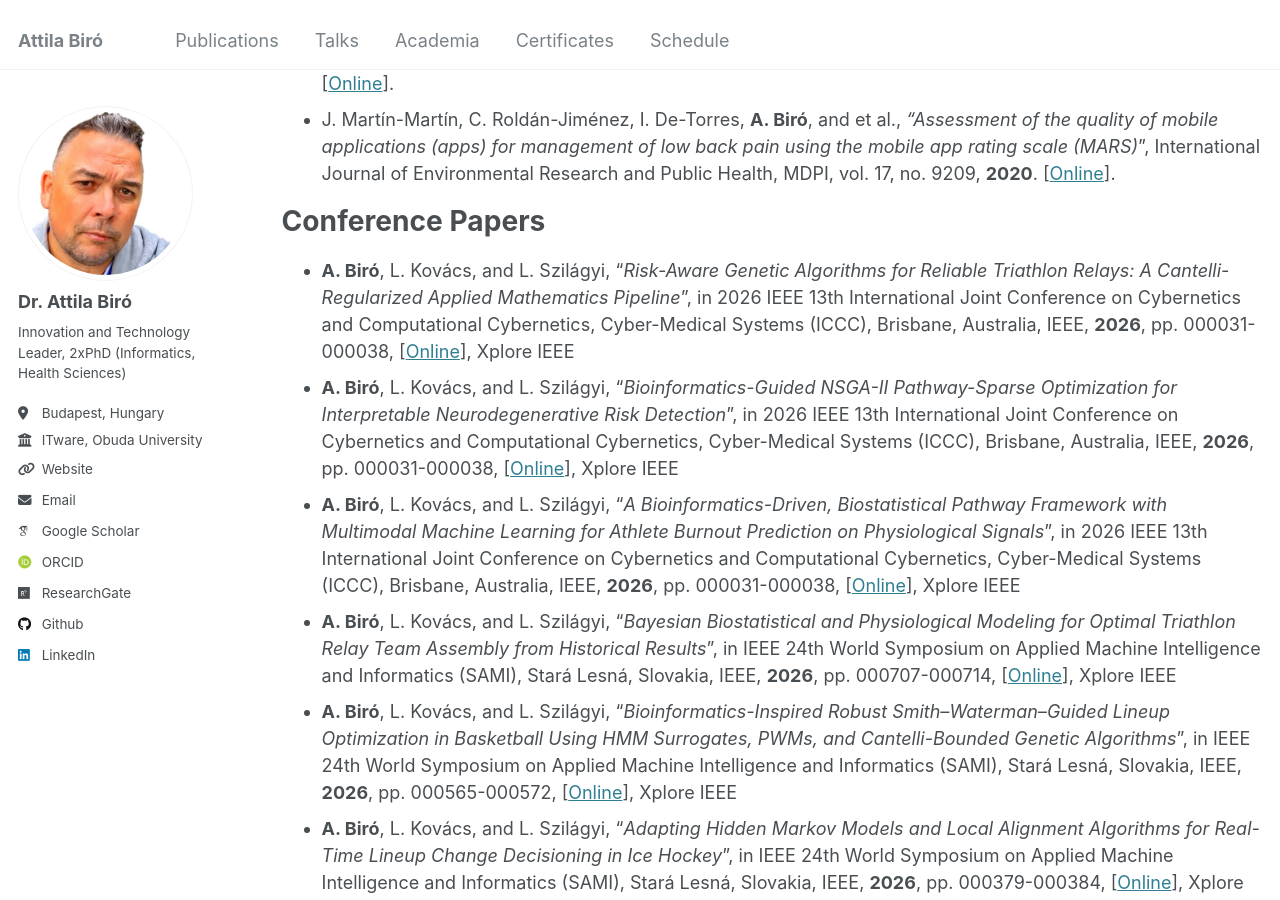
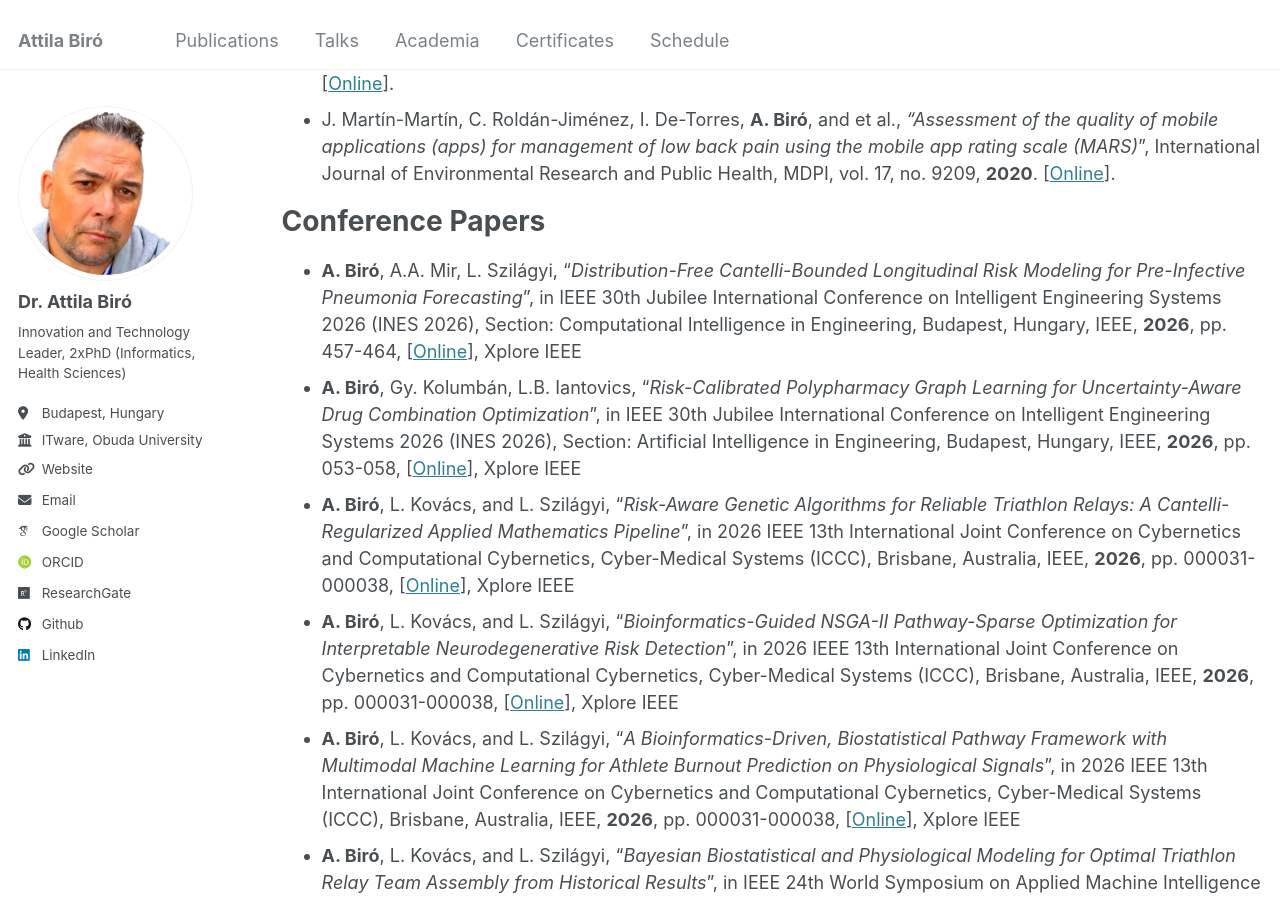
Before and after one commit to biroka/biroka.github.io, a Jekyll site: the page built from _pages/publications.md, in a window 1280 px wide and 900 px high, scrolled down 1771 px. Built offline with Jekyll 4.4.1, drawn with Linux system fonts in a browser that asks for light colours; some web fonts are replaced.

Commit message:
Update publications.md

```diff
--- a/_pages/publications.md
+++ b/_pages/publications.md
@@ -43,6 +43,8 @@ Journal Articles
 
 Conference Papers
 ======
+* **A. Biró**, A.A. Mir, L. Szilágyi, "_Distribution-Free Cantelli-Bounded Longitudinal Risk Modeling for Pre-Infective Pneumonia Forecasting_", in IEEE 30th Jubilee International Conference on Intelligent Engineering Systems 2026 (INES 2026), Section: Computational Intelligence in Engineering, Budapest, Hungary, IEEE, **2026**, pp. 457-464, [<a target="_new" href="https://doi.org/10.1109/INES69513.2026.11661053">Online</a>], Xplore IEEE
+* **A. Biró**, Gy. Kolumbán, L.B. Iantovics, "_Risk-Calibrated Polypharmacy Graph Learning for Uncertainty-Aware Drug Combination Optimization_", in IEEE 30th Jubilee International Conference on Intelligent Engineering Systems 2026 (INES 2026), Section: Artificial Intelligence in Engineering, Budapest, Hungary, IEEE, **2026**, pp. 053-058, [<a target="_new" href="https://doi.org/10.1109/INES69513.2026.11661206">Online</a>], Xplore IEEE
 * **A. Biró**, L. Kovács, and L. Szilágyi, “_Risk-Aware Genetic Algorithms for Reliable Triathlon Relays: A Cantelli-Regularized Applied Mathematics Pipeline_”, in 2026 IEEE 13th International Joint Conference on Cybernetics and Computational Cybernetics, Cyber-Medical Systems (ICCC), Brisbane, Australia, IEEE, **2026**, pp. 000031-000038, [<a target="_new" href="https://doi.org/10.1109/ICCC68994.2026.11511623">Online</a>], Xplore IEEE
 * **A. Biró**, L. Kovács, and L. Szilágyi, “_Bioinformatics-Guided NSGA-II Pathway-Sparse Optimization for Interpretable Neurodegenerative Risk Detection_”, in 2026 IEEE 13th International Joint Conference on Cybernetics and Computational Cybernetics, Cyber-Medical Systems (ICCC), Brisbane, Australia, IEEE, **2026**, pp. 000031-000038, [<a target="_new" href="https://doi.org/10.1109/ICCC68994.2026.11511613">Online</a>], Xplore IEEE
 * **A. Biró**, L. Kovács, and L. Szilágyi, “_A Bioinformatics-Driven, Biostatistical Pathway Framework with Multimodal Machine Learning for Athlete Burnout Prediction on Physiological Signals_”, in 2026 IEEE 13th International Joint Conference on Cybernetics and Computational Cybernetics, Cyber-Medical Systems (ICCC), Brisbane, Australia, IEEE, **2026**, pp. 000031-000038, [<a target="_new" href="https://doi.org/10.1109/ICCC68994.2026.11511587">Online</a>], Xplore IEEE
```
